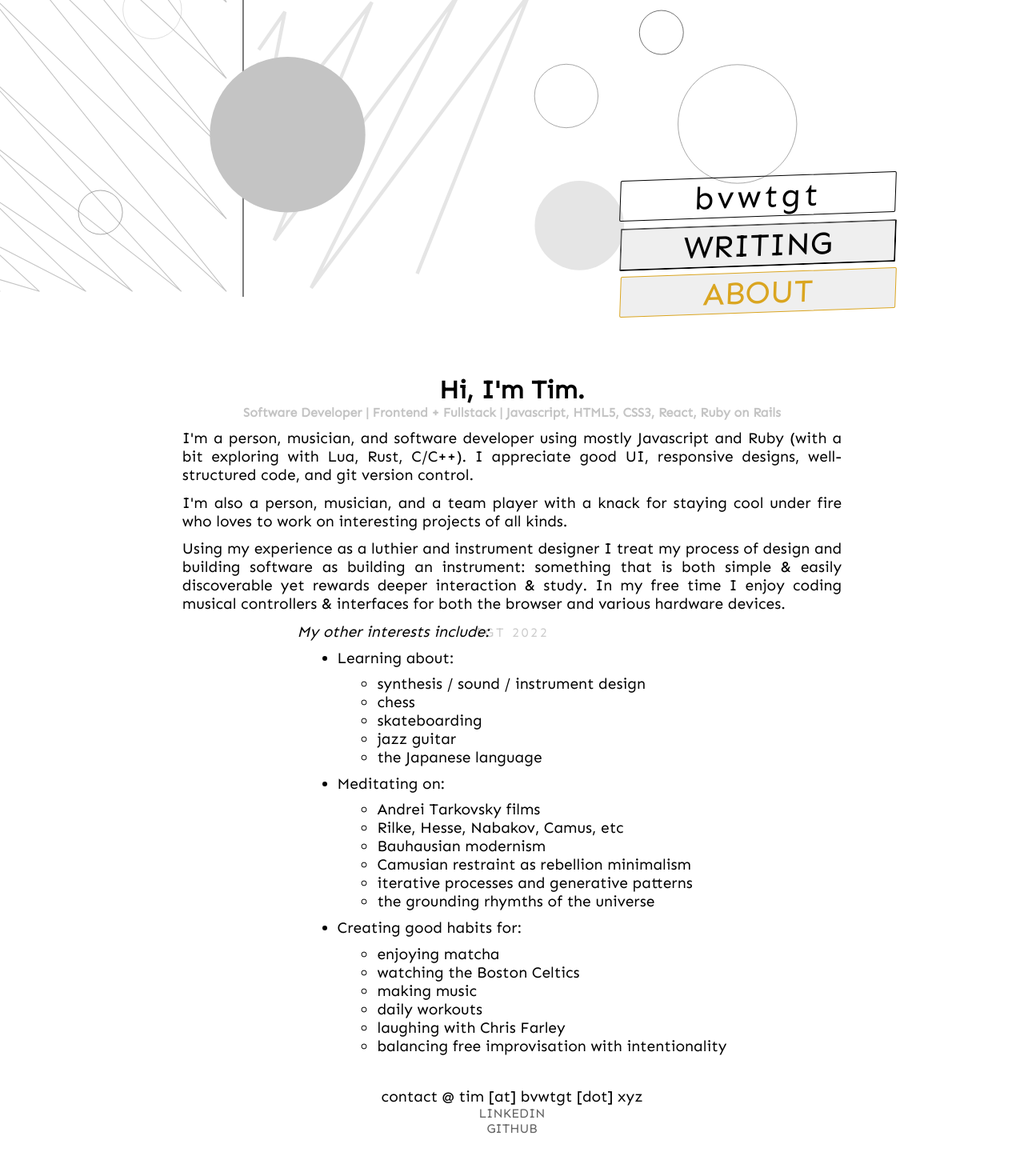
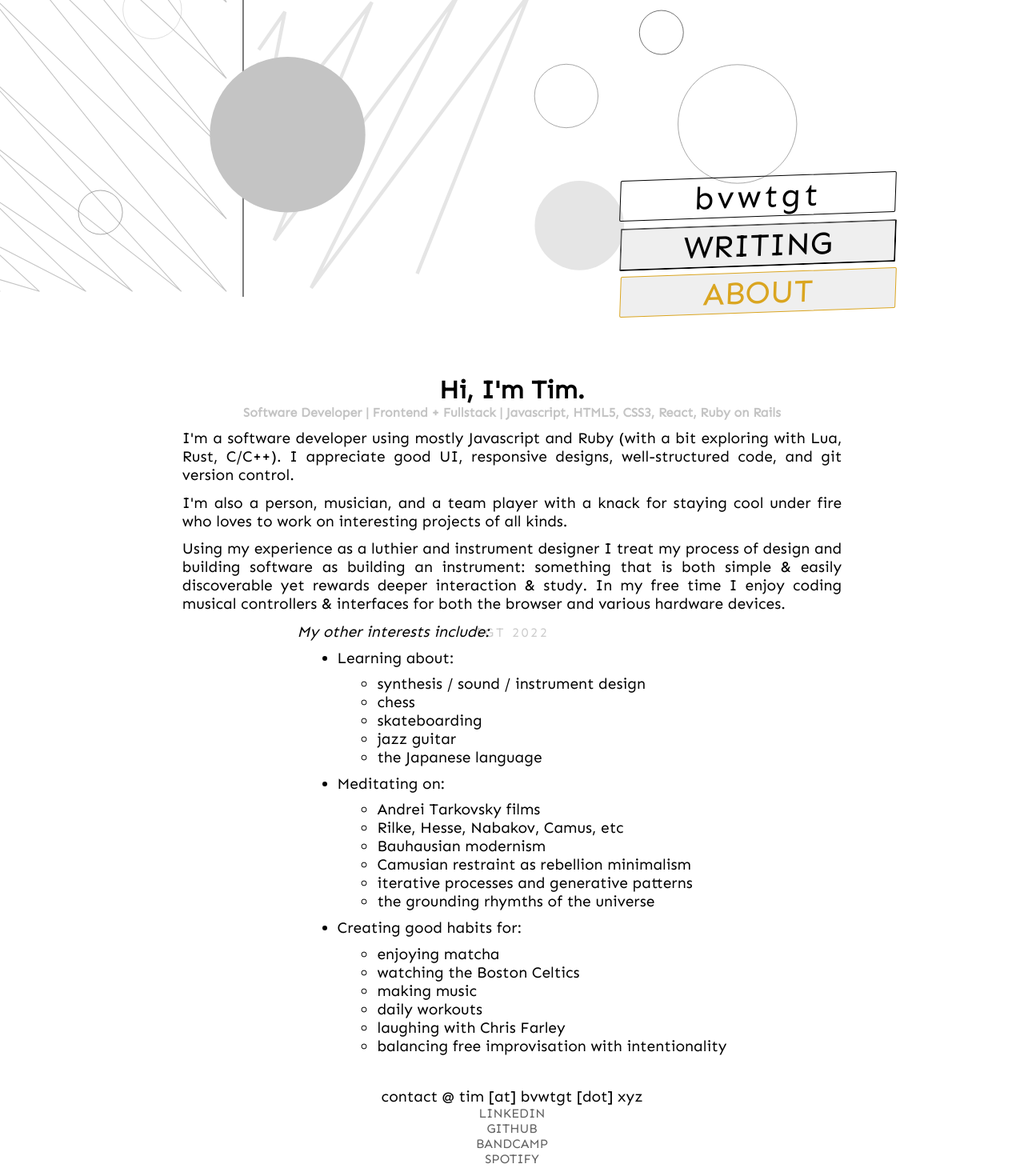
Before and after one commit to timothy-taylor/bvwtgt, a React (Create React App) app in the folder client/: page /about in a window 1280 px wide. Shown: the top 1470 px of the page at 80% size. Built offline with nearby package versions, Linux system fonts and the light colour scheme; no server answers.

Commit message:
added test, updated about

```diff
--- a/client/package.json
+++ b/client/package.json
@@ -39,5 +39,8 @@
       "last 1 firefox version",
       "last 1 safari version"
     ]
+  },
+  "devDependencies": {
+    "jest-watch-typeahead": "^0.6.5"
   }
 }
--- a/client/src/components/About.js
+++ b/client/src/components/About.js
@@ -18,10 +18,9 @@ const About = () => {
           React, Ruby on Rails
         </h3>
         <p className="about-content">
-          I'm a person, musician, and software developer using mostly Javascript
-          and Ruby (with a bit exploring with Lua, Rust, C/C++). I appreciate
-          good UI, responsive designs, well-structured code, and git version
-          control.
+          I'm a software developer using mostly Javascript and Ruby (with a bit
+          exploring with Lua, Rust, C/C++). I appreciate good UI, responsive
+          designs, well-structured code, and git version control.
         </p>
         <p className="about-content">
           I'm also a person, musician, and a team player with a knack for
@@ -30,10 +29,11 @@ const About = () => {
         </p>
         <p className="about-content">
           Using my experience as a luthier and instrument designer I treat my
-          process of design and building software as building an instrument: something that
-          is both simple & easily discoverable yet rewards deeper interaction &
-          study. In my free time I enjoy coding musical controllers & interfaces
-          for both the browser and various hardware devices.
+          process of design and building software as building an instrument:
+          something that is both simple & easily discoverable yet rewards deeper
+          interaction & study. In my free time I enjoy coding musical
+          controllers & interfaces for both the browser and various hardware
+          devices.
         </p>
         <p className="about-content">
           <em>My other interests include:</em>
@@ -76,6 +76,10 @@ const About = () => {
         <p>contact @ tim [at] bvwtgt [dot] xyz</p>
         <a href="https://www.linkedin.com/in/timothy-g-taylor">LinkedIn</a>
         <a href="https://github.com/timothy-taylor">Github</a>
+        <a href="https://tgtmusic.bandcamp.com/">Bandcamp</a>
+        <a href="https://open.spotify.com/artist/5pJDAJfpQWFQJVOB16Gx70?si=XUQiPH22QduDUyMmuIjV6g">
+          Spotify
+        </a>
         <br />
         {isLoggedIn && (
           <Link to={"/user/" + user.id}>hi tim / new post / log out / etc</Link>
```
Also changed, not shown: 2 other files (tests, documents, lock files or other folders).
